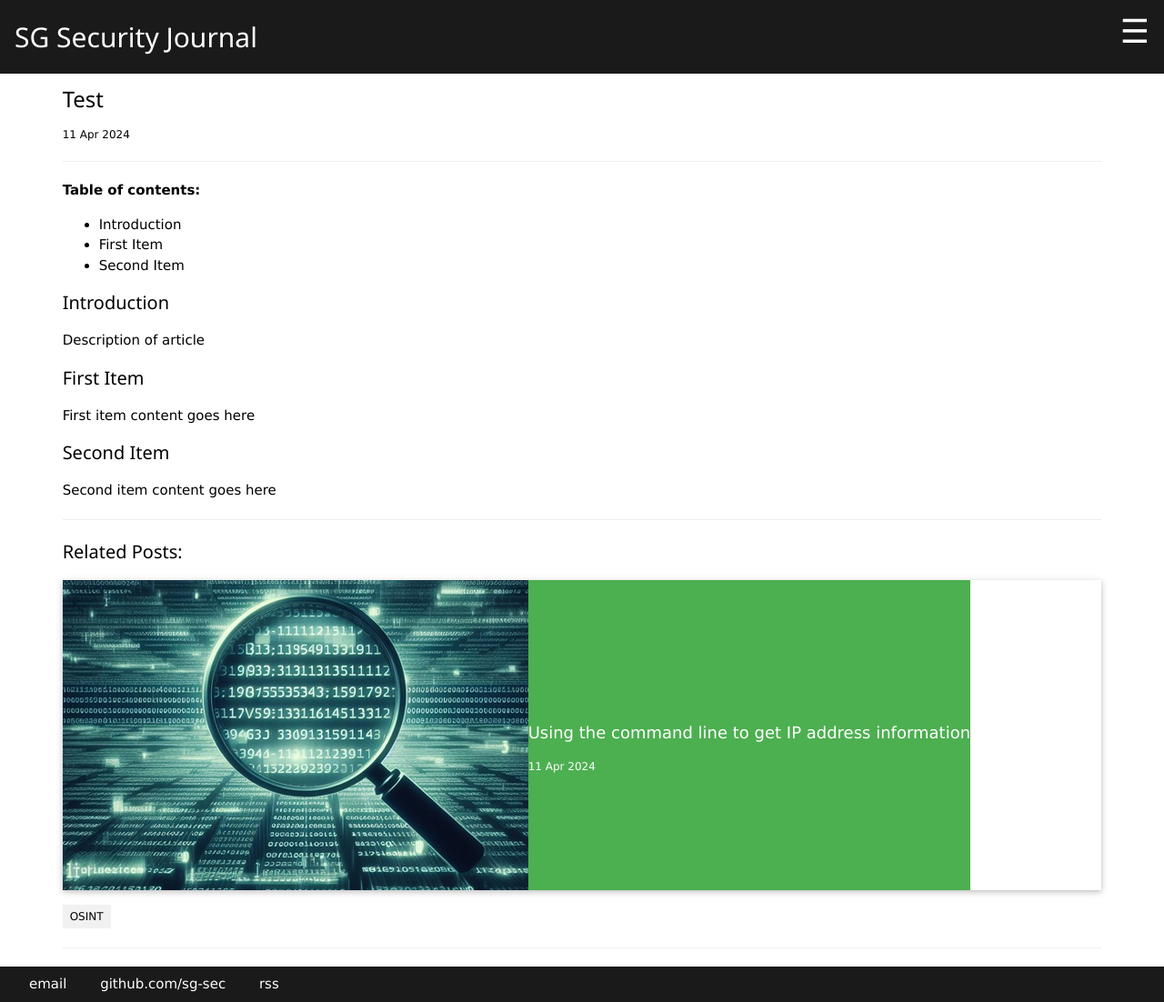
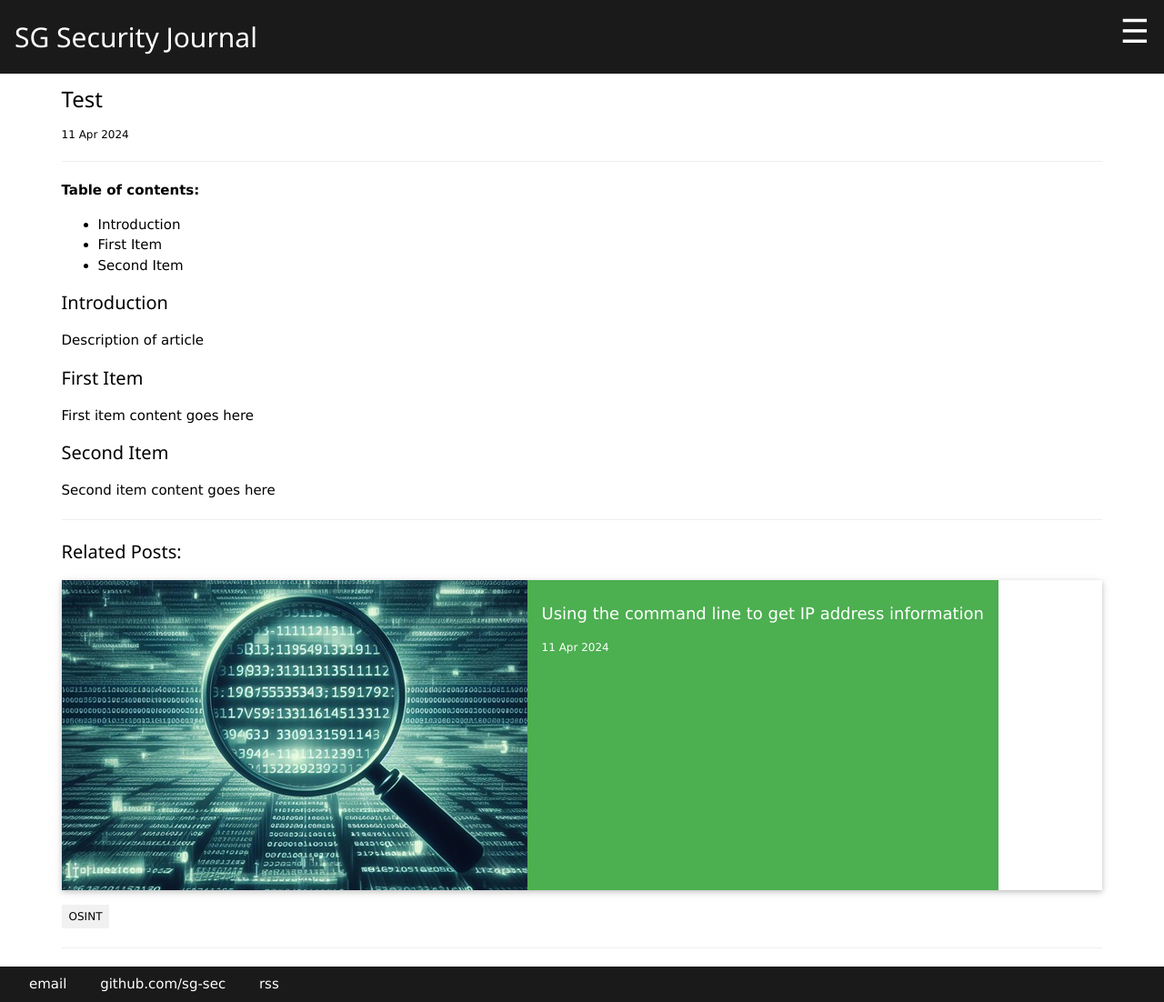
Before and after one commit to sg-sec/sg-sec.github.io, a Jekyll site: the page built from _posts/2024-04-11-test.md, in a window 1280 px wide. Shown: the whole page at 91% size. Built offline with Jekyll 4.4.1, drawn with Linux system fonts in a browser that asks for light colours.

Commit message:
Update relatedpostlistitem.html

```diff
--- a/_includes/relatedpostlistitem.html
+++ b/_includes/relatedpostlistitem.html
@@ -6,7 +6,7 @@
                 {% else %}
                 {% endif %}
             </div>
-            <div class="w3-cell w3-green w3-mobile">
+            <div class="w3-cell w3-green w3-mobile w3-cell-top w3-padding">
                 <p>
                     <a href="{{ post.url }}" title="{{ post.title }}" class="PostListTitle">{{ post.title }}</a >
                 </p>
```
